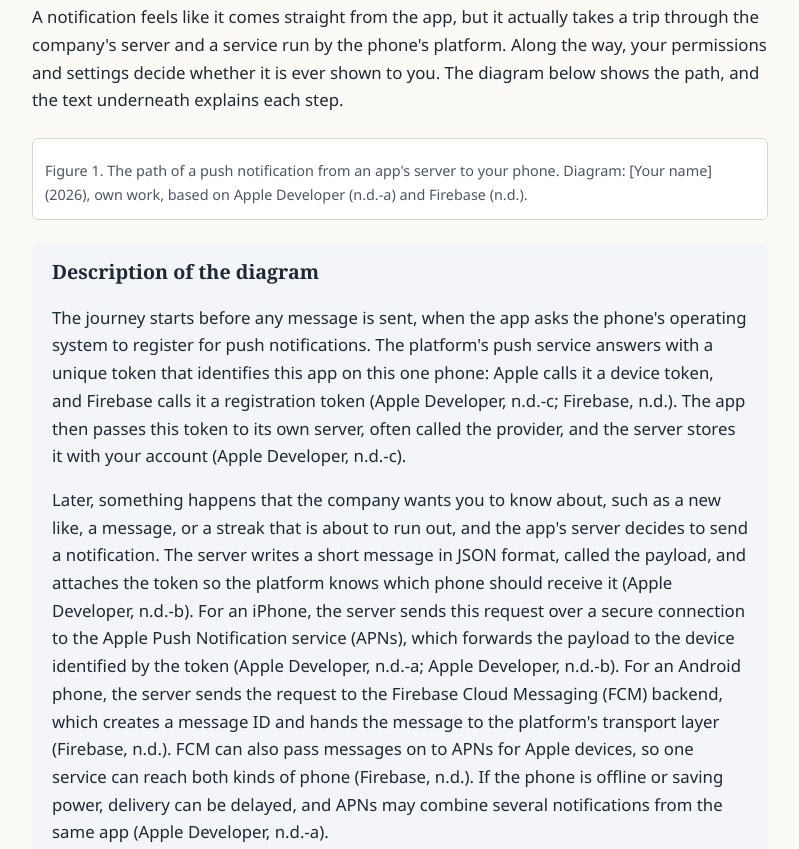
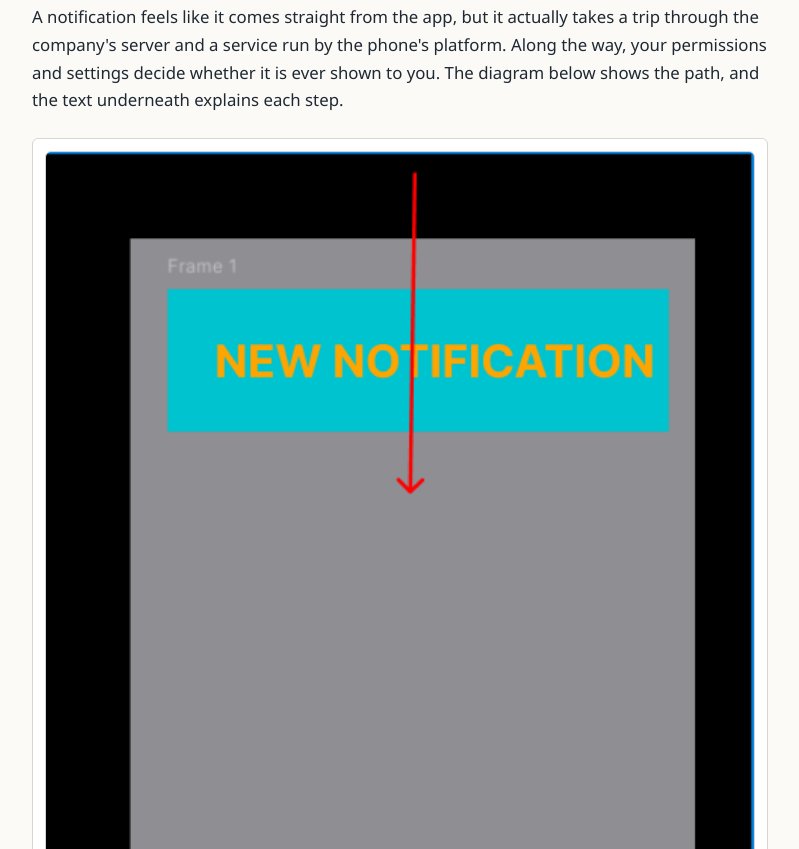
Before and after one commit to LukasOtero2006/iste140-project2, a plain HTML site: page hooked.html in a window 1280 px wide. Shown: the part 2454-3303 px from the top of the page, without its empty margins (240-1039 px from the left). Drawn offline with Linux system fonts and the light colour scheme.

Commit message:
picture diagram hooked.html

```diff
--- a/hooked.html
+++ b/hooked.html
@@ -62,6 +62,7 @@
 
 
         <figure class="diagram">
+             <img src="assets/media/notification-path-diagram.png" alt="Diagram of the path of a push notification: the app's server sends a message to Apple Push Notification service or Firebase Cloud Messaging, which delivers it to the phone, where the operating system checks the app's notification permission before showing a banner, sound or red badge." width="1000" height="500" aria-describedby="diagram-description">
           <figcaption>Figure 1. The path of a push notification from an app's server to your phone. Diagram: [Your name] (2026), own work, based on Apple Developer (n.d.-a) and Firebase (n.d.).</figcaption>
         </figure>
 
```
Also changed, not shown: assets/media/notification-path-diagram.png (added), 3 other files.
